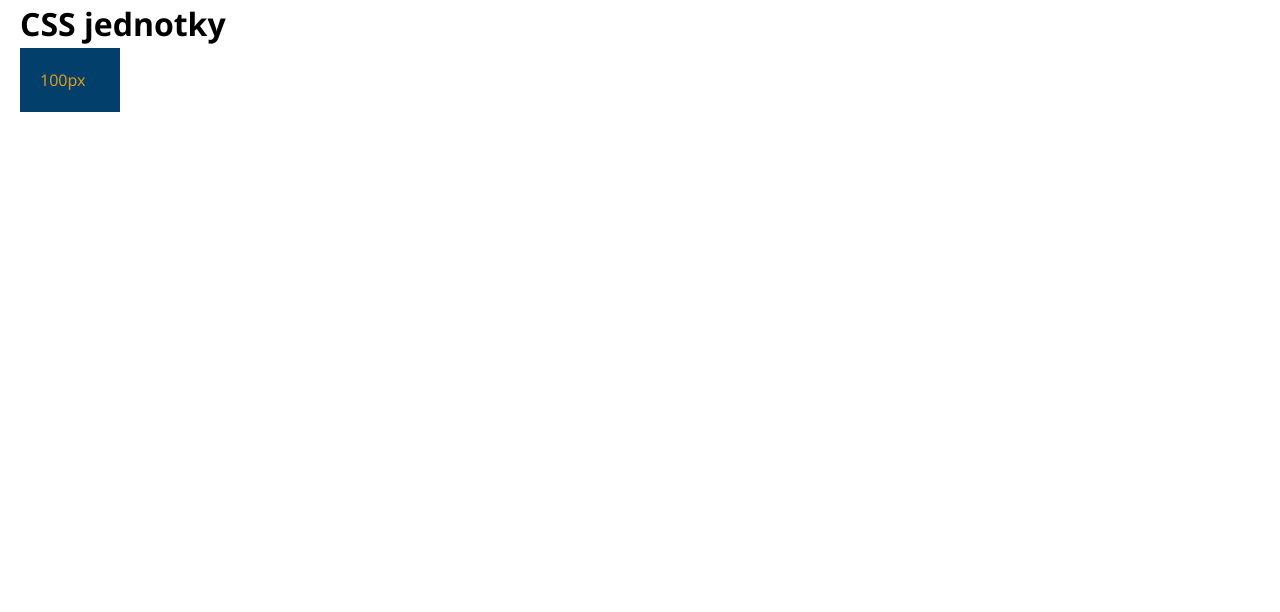
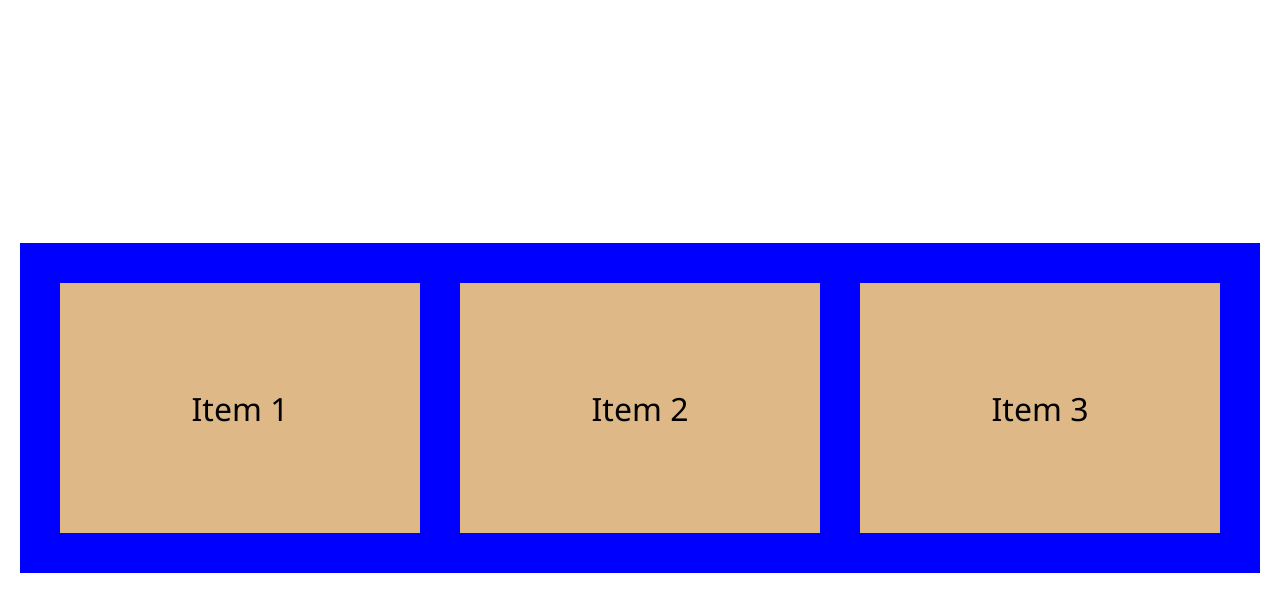
Before and after one commit to Af4d/individual_work, a plain HTML site: page index.html in a window 1280 px wide. Drawn offline with Linux system fonts and the light colour scheme.

Commit message:
Add files via upload

```diff
--- a/index.html
+++ b/index.html
@@ -6,19 +6,18 @@
     <meta name="viewport" content="width=device-width, initial-scale=1.0" />
     <title>CSS units</title>
 
-    <link rel="stylesheet" href="reset.css" />
     <link rel="stylesheet" href="style.css" />
   </head>
   <body>
-    <div>
-      <h1>CSS jednotky</h1>
-    </div>
 
-    <div class="screen">
-      <div class ></div>
-      <div class="w-100-px p-20">100px</div>
-    </div>
+  <div class="w-100-percent">
 
+     <div class="container">
+        <div class="wrapper">Item 1</div>
+        <div class="wrapper">Item 2</div>
+        <div class="wrapper">Item 3</div>
+        </div>
+   </div>
 
   </body>
 </html>
--- a/style.css
+++ b/style.css
@@ -1,69 +1,32 @@
 body {
-  margin: 0 20px;
   font-family: "Segoe UI", Tahoma, Geneva, Verdana, sans-serif;
-  padding-bottom: 250px;
-}
-.p-20 {
-  padding: 20px;
-}
-.w-100-px {
-  background-color: #02406b;
-  color: #dd9a1c;
-  width: 100px;
-}
-.w-100-percent {
-  background-color: #dd9a1c;
-  width: 100%;
 }
 
-.w-50-vw {
-  background-color: #026b48;
-  width: 50vw;
-}
+.w-100-percent {
+    width: 100%;
+    height: 100vh;
+    display: flex;
+    justify-content: center;
+    align-items: center;
+    }
 
-.h-25-vh {
-  background-color: #ad2210;
-  width: 250px;
-  height: 25vh;
-}
-
-.box {
-  margin-top: 20px;
-  border: 2px solid rgb(95, 131, 103);
-  width: 250px;
-}
-.wrapper {
-  background-color: burlywood;
-  width: 100%;
-  margin: 100px 0;
+.container {
+  background-color: blue;
+  width: 1200px;
+  height: 290px;
   display: flex;
   justify-content: center;
   align-items: center;
-  gap: 40px;
-}
-.container {
-  background-color: burlywood;
-  width: 100%;
-  margin: 50px 0;
-  display: flex;
-  justify-content: center;
-  align-items: center;
-  gap: 40px;
+  padding: 20px 20px 20px 20px;
   font-size: 32px;
 }
 
-.text-16-px {
-  font-size: 16px;
+.wrapper {
+    background-color: burlywood;
+    width: 100%;
+    height: 250px;
+    display: flex;
+    margin: 20px 20px 20px 20px;
+    justify-content: center;
+    align-items: center;
 }
-
-.text-1-rem {
-  font-size: 1rem;
-}
-
-.text-1-em {
-  font-size: 1em;
-}
-
-.text-1-percent {
-  font-size: 100%;
-}
```
